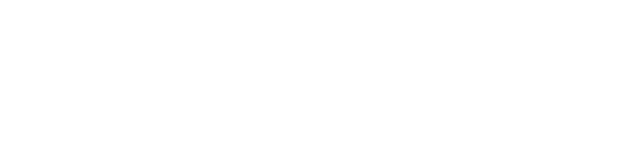
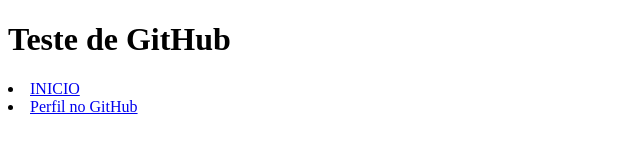
Before and after one commit to BernardoAlvesBorelli/Test-Github, a plain HTML site: page index.html in a window 1280 px wide. Shown: the whole page, without its empty margins (0-640 px from the left). Drawn offline with Linux system fonts and the light colour scheme.

Commit message:
Update index.html

```diff
--- a/index.html
+++ b/index.html
@@ -1,11 +1,17 @@
 <!DOCTYPE html>
-<html lang="en">
+<html lang="pt-br">
 <head>
     <meta charset="UTF-8">
     <meta name="viewport" content="width=device-width, initial-scale=1.0">
     <title>Document</title>
 </head>
 <body>
-
+    <header>
+        <h1>Teste de GitHub</h1>
+        <nav>
+            <li><a href="#">INICIO</a></li>
+            <li><a href="https://github.com/BernardoAlvesBorelli/">Perfil no GitHub</a></li>
+        </nav>
+    </header>
 </body>
 </html>
```
